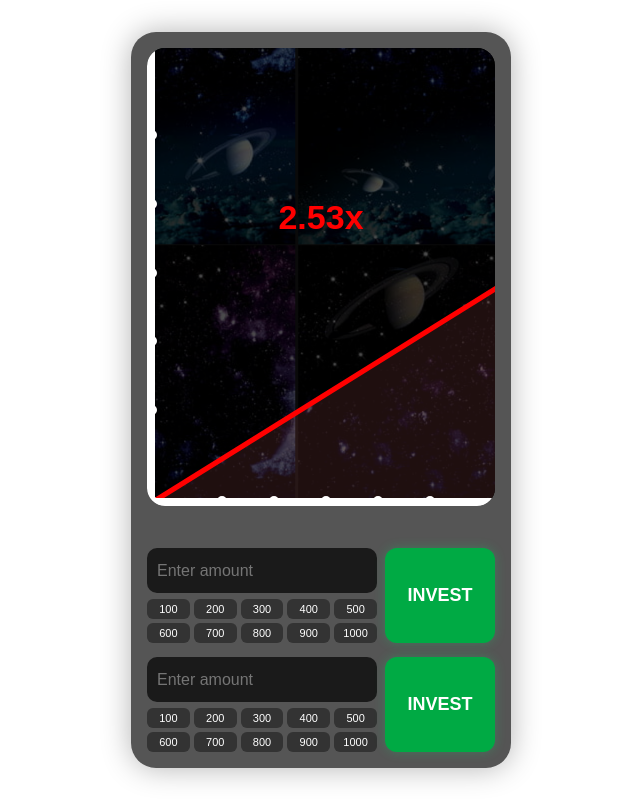
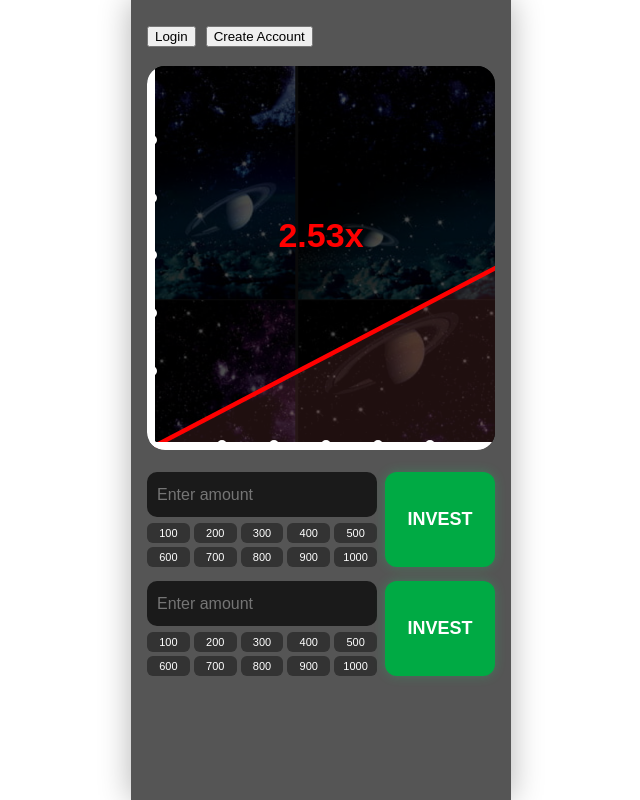
Before and after one commit to awedebbyie/investment-app, a plain HTML site: page index.html in a window 1280 px wide. Shown: the whole page, without its empty margins (319-959 px from the left). Drawn offline with Linux system fonts and the light colour scheme.

Commit message:
box centralixed

```diff
--- a/index.html
+++ b/index.html
@@ -17,9 +17,12 @@
 </head>
 
 <body>
+        <div class="game-container">
 
-    <div class="game-container">
-
+            <div class="top-bar">
+                <button>Login</button>
+                <button>Create Account</button>
+            </div>
         <!-- GRAPH AREA -->
 
         <div class="graph-area">
--- a/style.css
+++ b/style.css
@@ -3,8 +3,7 @@ body{
     background:white;
     font-family:Arial, sans-serif;
     display:flex;
-    justify-content:center;
-    align-items:center;
+    justify-content: center;
     height:100vh;
     overflow:hidden;
 }
@@ -13,11 +12,11 @@ body{
     width:25vw;
     min-width:380px;
     max-width:420px;
-    height:92vh;
+    height:100vh;
 
     background:#555;
 
-    border-radius:25px;
+    border-radius:0px;
 
     padding:16px;
 
@@ -26,11 +25,12 @@ body{
     display:flex;
     flex-direction:column;
 
-    justify-content:space-between;
+    justify-content:flex-start;
 
     box-shadow:0 0 30px rgba(0,0,0,0.3);
 
     overflow:hidden;
+    height:100vh;
 }
 
 /* =========================
@@ -43,12 +43,12 @@ body{
 
     width:100%;
 
-    height:65%;
+    height:50%;
 
     flex-shrink:0;
 
     border-radius:18px;
-
+    margin-bottom: 10px;
     overflow:hidden;
 
     isolation:isolate;
@@ -68,6 +68,40 @@ body{
             #101010,
             #060606
         );
+
+}
+
+/* =========================
+   TOP BUTTONS (NEW SECTION)
+========================= */
+
+.top-bar{
+    width:100%;
+    height:40px;
+
+    display:flex;
+    gap:10px;
+    box-sizing: border-box;
+    align-items:center;
+    justify-content:flex-start;
+    margin-bottom: 10px;
+    padding:0;
+}
+
+.top-btn{
+    background:#222;
+    color:white;
+
+    border:none;
+    border-radius:8px;
+
+    padding:6px 12px;
+
+    cursor:pointer;
+}
+
+.top-btn:hover{
+    background:#333;
 }
 
 /* =========================
@@ -347,7 +381,7 @@ body{
     position:relative;
 
     z-index:999;
-
+    box-sizing: border-box;
     margin-top:12px;
 }
 
```
